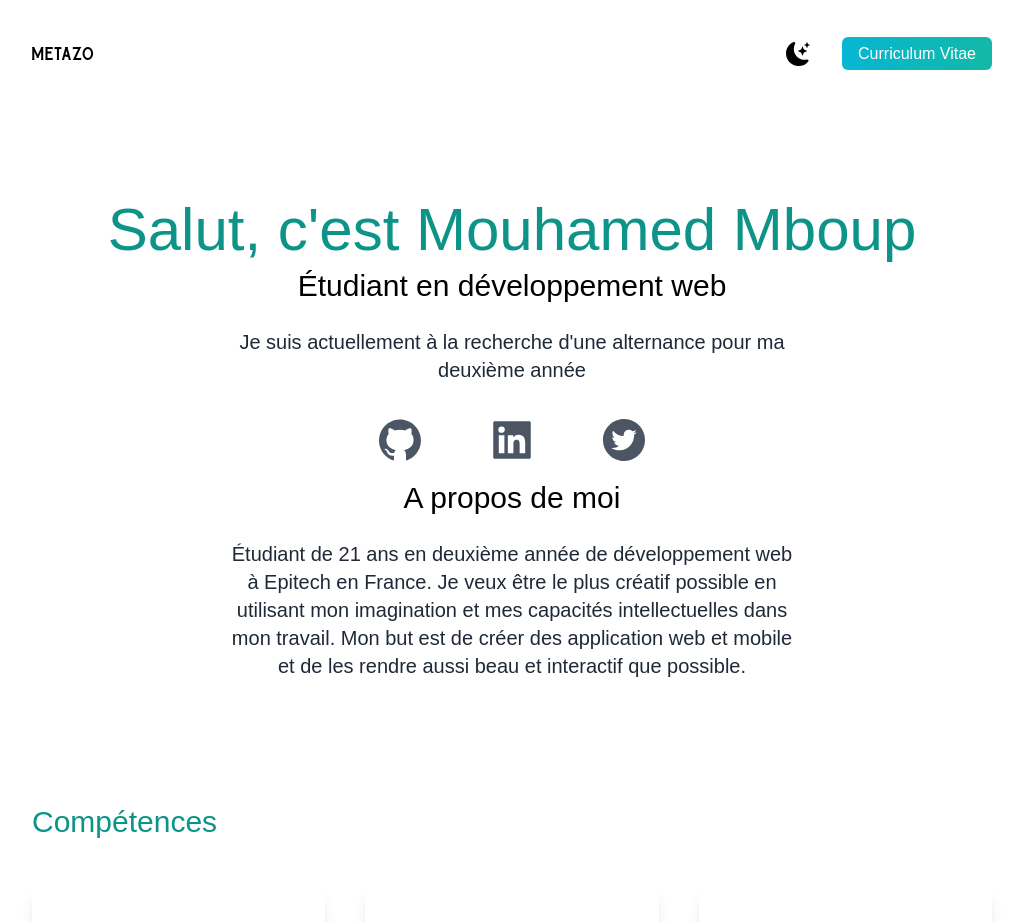
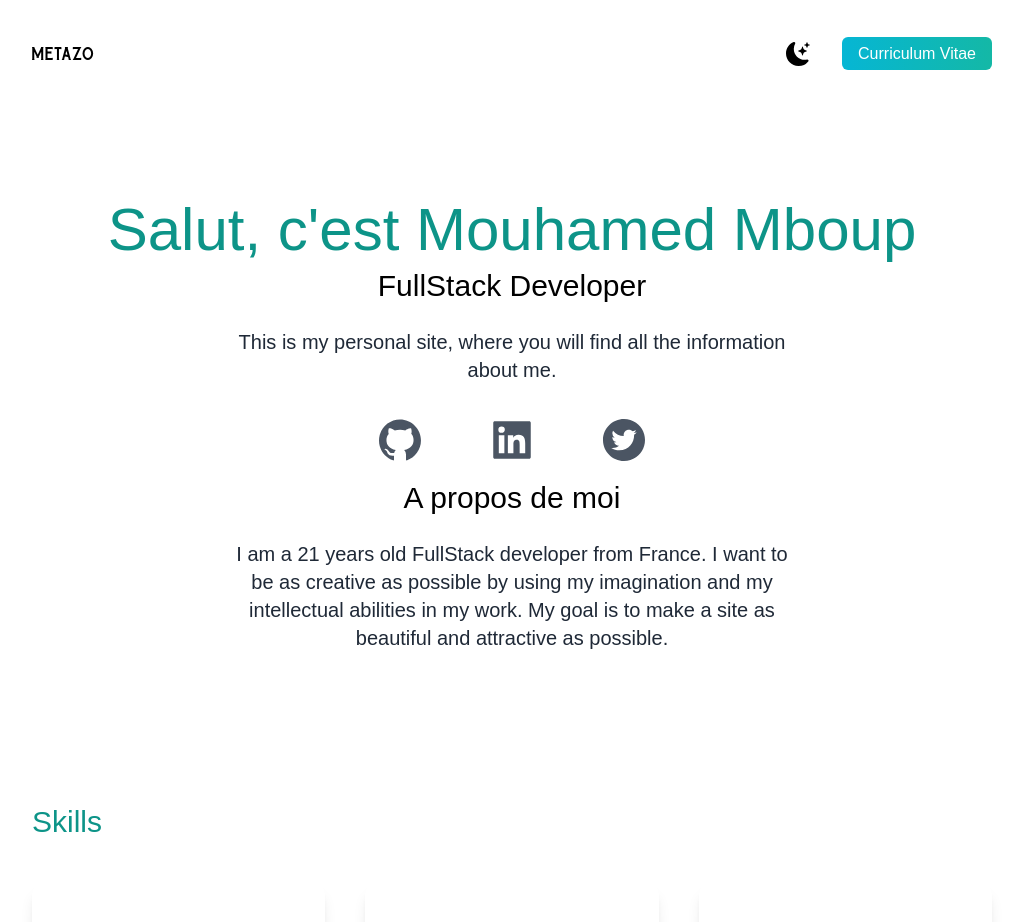
Before and after one commit to metazo/portofolio, a Next.js app: page / in a window 1280 px wide. Shown: the top 922 px of the page, without its empty margins (128-1151 px from the left). Built offline with nearby package versions, Linux system fonts and the light colour scheme.

Commit message:
Updating some informations about me

```diff
--- a/pages/index.js
+++ b/pages/index.js
@@ -64,11 +64,11 @@ export default function Home() {
               Salut, c'est Mouhamed Mboup
             </h3>
             <h4 className="text-1xl py-1 dark:text-white md:text-3xl">
-              Étudiant en développement web
+              FullStack Developer
             </h4>
             <p className="text-md py-5 leading-8 text-gray-800 dark:text-gray-200 max-w-xl mx-auto md:text-xl">
-              Je suis actuellement à la recherche d'une alternance pour ma
-              deuxième année
+              This is my personal site, where you will find all the information
+              about me.
             </p>
             <div className="text-5xl flex justify-center gap-16 py-3 text-gray-600 dark:text-gray-400">
               <a href="https://github.com/metazo" target="blank">
@@ -89,18 +89,17 @@ export default function Home() {
 
             <h5 className="text-3xl py-1 dark:text-white ">A propos de moi</h5>
             <p className="text-md py-5 leading-8 text-gray-800 dark:text-gray-200 max-w-xl mx-auto md:text-xl">
-              Étudiant de 21 ans en deuxième année de développement web à
-              Epitech en France. Je veux être le plus créatif possible en
-              utilisant mon imagination et mes capacités intellectuelles dans
-              mon travail. Mon but est de créer des application web et mobile et
-              de les rendre aussi beau et interactif que possible.
+              I am a 21 years old FullStack developer from France. I want to be
+              as creative as possible by using my imagination and my
+              intellectual abilities in my work. My goal is to make a site as
+              beautiful and attractive as possible.
             </p>
           </div>
         </section>
         <section>
           <div>
             <h3 className="text-3xl py-1 text-teal-600 font-medium dark:text-teal-400 ">
-              Compétences
+              Skills
             </h3>
           </div>
           <div className="lg:flex gap-10">
@@ -155,7 +154,7 @@ export default function Home() {
               Portofolio
             </h3>
             <p className="text-md py-5 leading-8 text-gray-800 dark:text-gray-200 max-w-xl mx-auto md:text-xl">
-              Ci dessous vous trouverez quelques projets que j'ai réalisés ✨
+              Below you will find some projects that I made ✨
             </p>
           </div>
           <div className="flex flex-col gap-10 py-10 lg:flex-row lg:flex-wrap">
```
